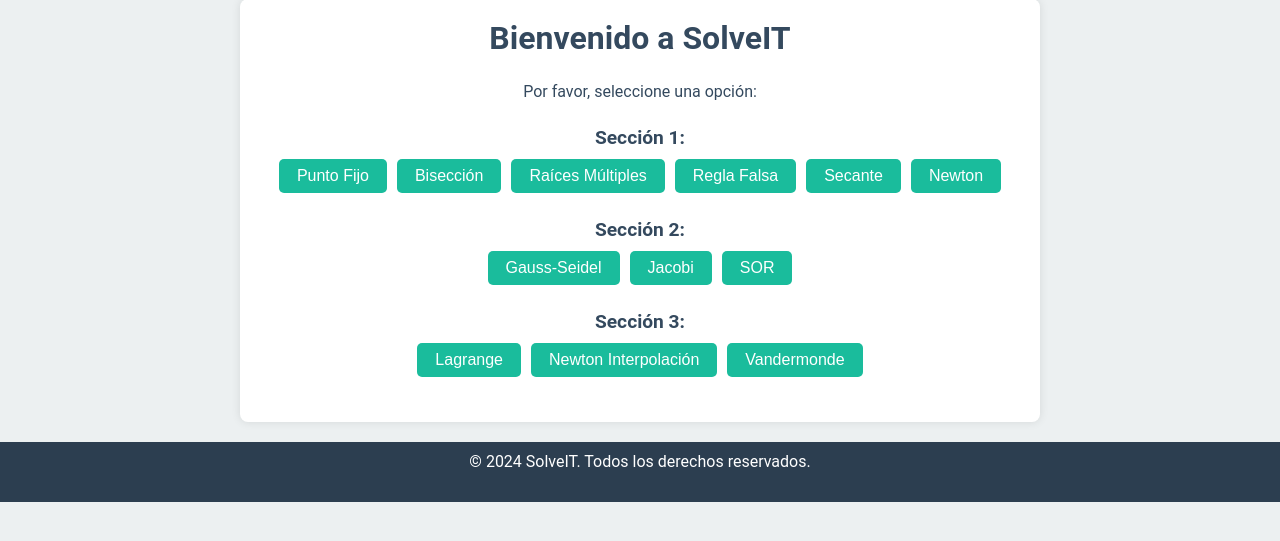
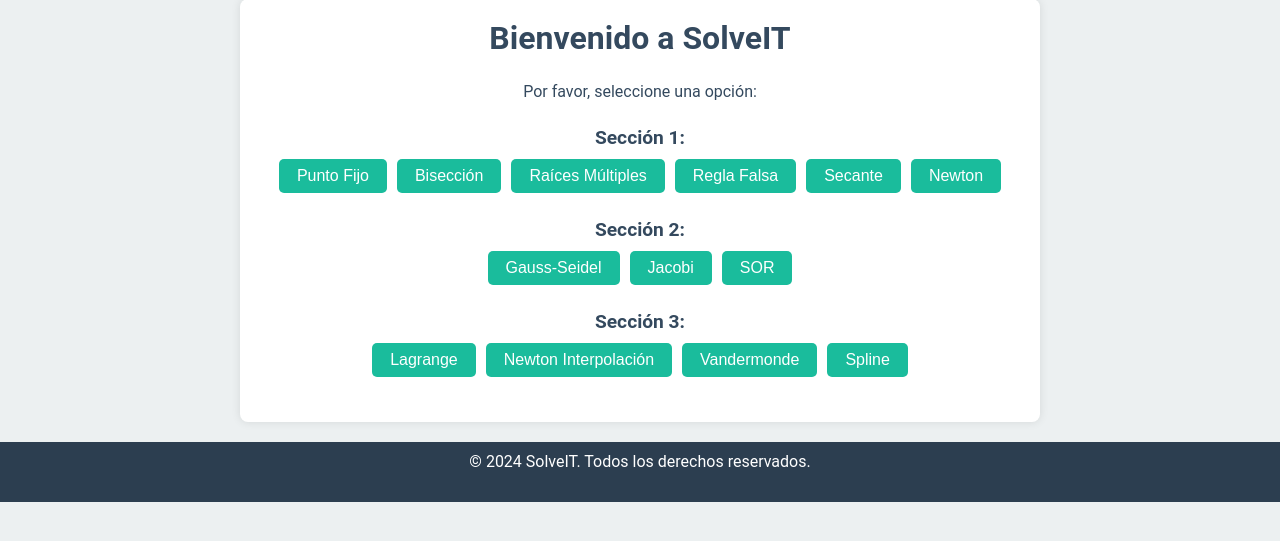
Before and after one commit to EvelynZapata20/SolveIT, a Flask app: page / in a window 1280 px wide. Shown: the part 66-607 px from the top of the page. Run offline with Flask 3, Linux system fonts and the light colour scheme; parts of the project's set-up code (start-up, migrations or seed data) failed here and were passed over.

Commit message:
Método Spline y HTML Sección 1

```diff
--- a/app/tables/tabla_spline.csv
+++ b/app/tables/tabla_spline.csv
@@ -0,0 +1,3 @@
+0.545454545454545,3.27272727272727,4,2.27272727272727
+-0.465909090909091,0.238636363636363,0.965909090909091,1.26136363636364
+0.193181818181818,-1.73863636363636,2.94318181818182,0.602272727272728
--- a/app/templates/home.html
+++ b/app/templates/home.html
@@ -62,6 +62,9 @@
             <form action="/vandermonde" method="GET">
                 <button type="submit">Vandermonde</button>
             </form>
+            <form action="/spline" method="GET">
+                <button type="submit">Spline</button>
+            </form>
         </div>
     </section>
 {% endblock %}
```
Also changed, not shown: app/static/grafica_spline.png, 1 other file.
